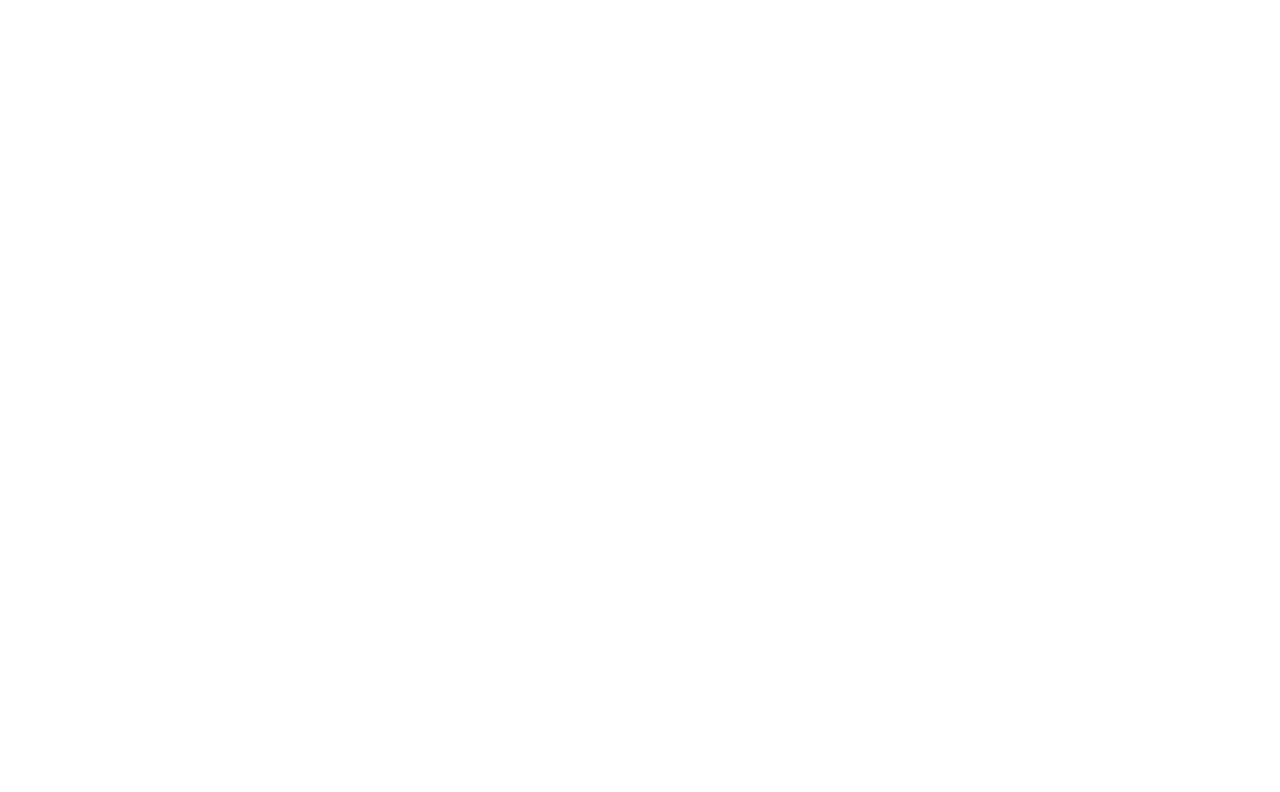
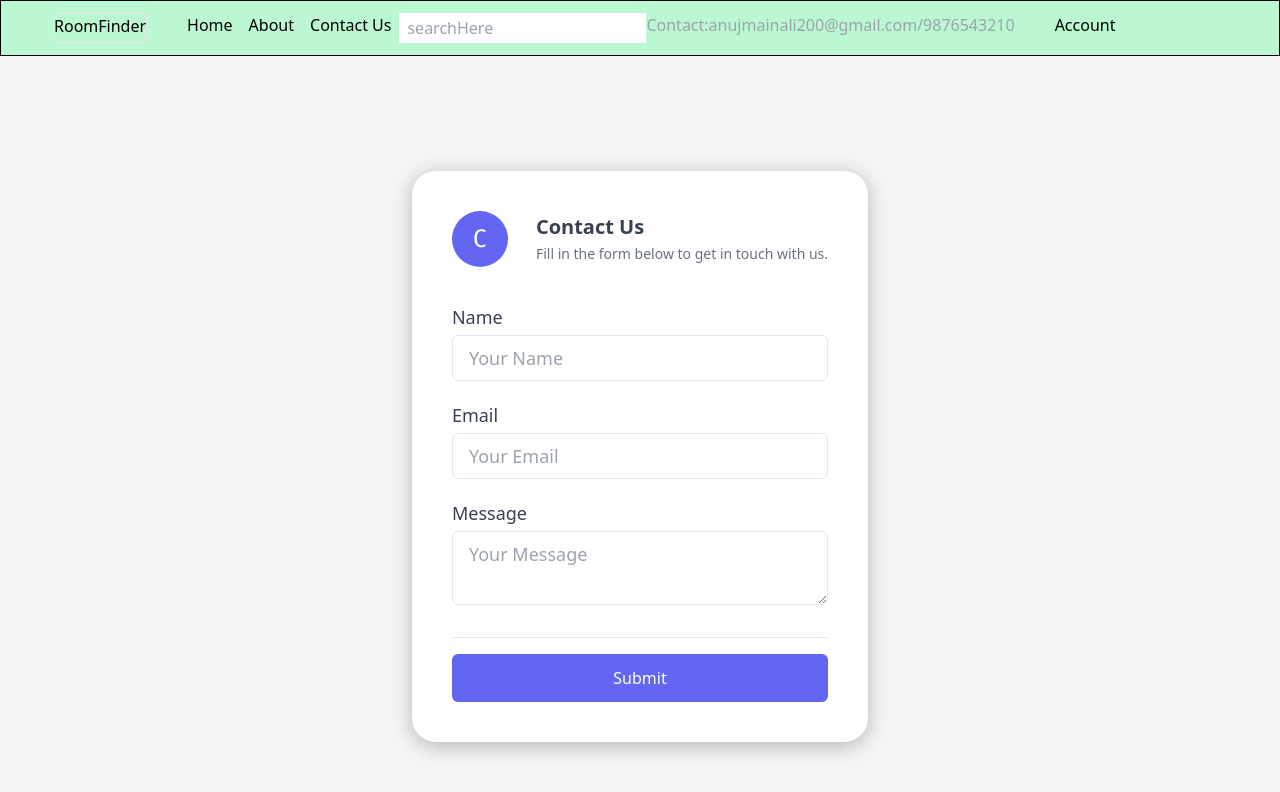
Before and after one commit to Prajjwal0009/room-finder, a React (Create React App) app: page /contact in a window 1280 px wide. Before the commit this address had no page. Shown: the top 792 px of the page. Built offline with nearby package versions, Linux system fonts and the light colour scheme.

Commit message:
contact page

```diff
--- a/src/App.tsx
+++ b/src/App.tsx
@@ -6,20 +6,28 @@
 import Dashboard from './pages/Dashboard/Dashboard';
 import Login from './pages/Login/Login';
 import Signup from './pages/SignUp/Signup';
+import About from './pages/About/About';
+import Contact from './pages/Contact/Contact';
 
 function App(): JSX.Element {
   return (
     <Router>
         <Routes>
           <Route path="/" element={<Dashboard />}>
-            {/* <Route path='/dashboard' element={<Outlet />}>
-              <Route index element={<Dashboard />} /> */}
+            <Route path='/home' element={<Outlet />}>
+              <Route index element={<Dashboard />} />
             </Route>
-            <Route path='/login' element={<Login />}/>
-            <Route path='/signup' element={<Signup />}/>
-
-
-          {/* </Route> */}
+            <Route path='/aboutus' element={<Outlet />}>
+              <Route index element={<About />} />
+            </Route>
+            <Route path='/contact' element={<Outlet />}>
+              <Route index element={<Contact />} />
+            </Route>
+            {/* <Route path='/aboutus' element={<About />}/>
+            <Route path='/contactus' element={<Contact />}/> */}
+          </Route>
+          <Route path='/login' element={<Login />}/>
+          <Route path='/signup' element={<Signup />}/>
         </Routes>
     </Router>
   );
--- /dev/null
+++ b/src/component/About/About.tsx
@@ -0,0 +1,21 @@
+import React from 'react'
+
+const About = () => {
+  return (
+    <div className="container">
+  <h2><u>About Us</u></h2>
+  <p>
+    Lorem ipsum dolor sit amet, consectetur adipisicing elit. Beatae excepturi
+    expedita iure, minima nam, neque officiis perspiciatis provident quis
+    quisquam sequi veritatis voluptatum! Asperiores eligendi enim hic saepe
+    sapiente vitae! Lorem ipsum dolor sit amet, consectetur adipisicing elit.
+    Commodi, doloremque ea esse exercitationem facere illum minus neque
+    perspiciatis vero voluptatem? A aut distinctio eaque eligendi incidunt neque
+    numquam provident ut.
+  </p>
+</div>
+
+  )
+}
+
+export default About
--- /dev/null
+++ b/src/component/Contact/Contact.tsx
@@ -0,0 +1,45 @@
+import React from 'react'
+
+const Contact = () => {
+  return (
+    <div className="min-h-screen bg-gray-100 py-6 flex flex-col justify-center sm:py-12">
+      <div className="relative py-3 sm:max-w-xl sm:mx-auto">
+        <div className="relative px-4 py-10 bg-white mx-8 md:mx-0 shadow rounded-3xl sm:p-10">
+          <div className="max-w-md mx-auto">
+            <div className="flex items-center space-x-5">
+              <div className="h-14 w-14 bg-indigo-500 rounded-full flex flex-shrink-0 justify-center items-center text-white text-2xl font-mono">C</div>
+              <div className="block pl-2 font-semibold text-xl self-start text-gray-700">
+                <h2 className="leading-relaxed">Contact Us</h2>
+                <p className="text-sm text-gray-500 font-normal leading-relaxed">Fill in the form below to get in touch with us.</p>
+              </div>
+            </div>
+            <div className="divide-y divide-gray-200">
+              <div className="py-8 text-base leading-6 space-y-4 text-gray-700 sm:text-lg sm:leading-7">
+                <div className="flex flex-col">
+                  <label htmlFor="name" className="leading-loose">Name</label>
+                  <input type="text" id="name" name="name" placeholder="Your Name" className="px-4 py-2 border rounded-md focus:outline-none focus:ring-2 focus:ring-indigo-500" />
+                </div>
+                <div className="flex flex-col">
+                  <label htmlFor="email" className="leading-loose">Email</label>
+                  <input type="email" id="email" name="email" placeholder="Your Email" className="px-4 py-2 border rounded-md focus:outline-none focus:ring-2 focus:ring-indigo-500" />
+                </div>
+                <div className="flex flex-col">
+                  <label htmlFor="message" className="leading-loose">Message</label>
+                  <textarea id="message" name="message" placeholder="Your Message" className="px-4 py-2 border rounded-md focus:outline-none focus:ring-2 focus:ring-indigo-500" />
+                </div>
+              </div>
+              <div className="pt-4 flex items-center space-x-4">
+                <button className="bg-indigo-500 flex justify-center items-center w-full text-white px-4 py-3 rounded-md focus:outline-none hover:bg-indigo-600 transition-colors duration-300">
+                  <span>Submit</span>
+                </button>
+              </div>
+            </div>
+          </div>
+        </div>
+      </div>
+    </div>
+
+  )
+}
+
+export default Contact
--- a/src/component/Dashboard/Dashboard.tsx
+++ b/src/component/Dashboard/Dashboard.tsx
@@ -13,13 +13,13 @@
           RoomFinder
         </div>
         <div className='flex gap-4 ml-10 w-full'>
-          <div>
+          <div className='cursor-pointer' onClick={()=> navigate('home')}>
             Home
           </div>
-          <div>
+          <div className='cursor-pointer' onClick={()=> navigate('aboutus')}>
             About
           </div>
-          <div>
+          <div className='cursor-pointer' onClick={()=> navigate('contact')}>
             Contact Us
           </div>
         </div>
@@ -33,8 +33,9 @@
             onClickSignup={() => navigate('/signup')}
           />
         </div>
+      </div>
+<Outlet/>
 
-      </div>
     </>
   )
 }
--- /dev/null
+++ b/src/pages/About/About.tsx
@@ -0,0 +1,14 @@
+import React from 'react'
+import loadable from "@loadable/component"
+const AboutComponent = loadable(() => import("../../component/About/About"));
+
+
+
+
+const About = () => {
+  return (
+    <AboutComponent />
+  )
+}
+
+export default About
--- /dev/null
+++ b/src/pages/Contact/Contact.tsx
@@ -0,0 +1,14 @@
+import React from 'react'
+import loadable from "@loadable/component"
+const ContactComponent = loadable(() => import("../../component/Contact/Contact"));
+
+
+
+
+const Contact = () => {
+  return (
+    <ContactComponent />
+  )
+}
+
+export default Contact
```
